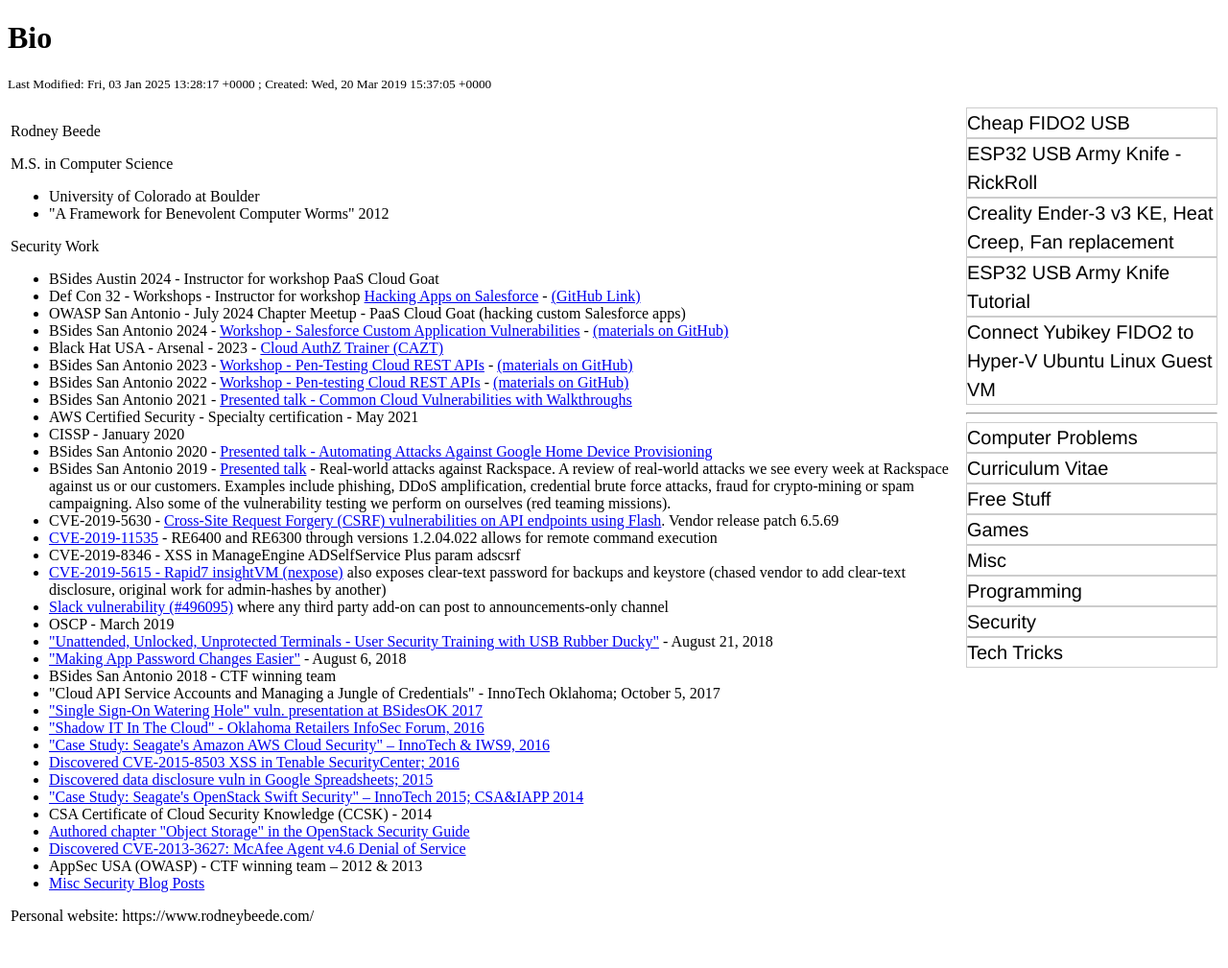
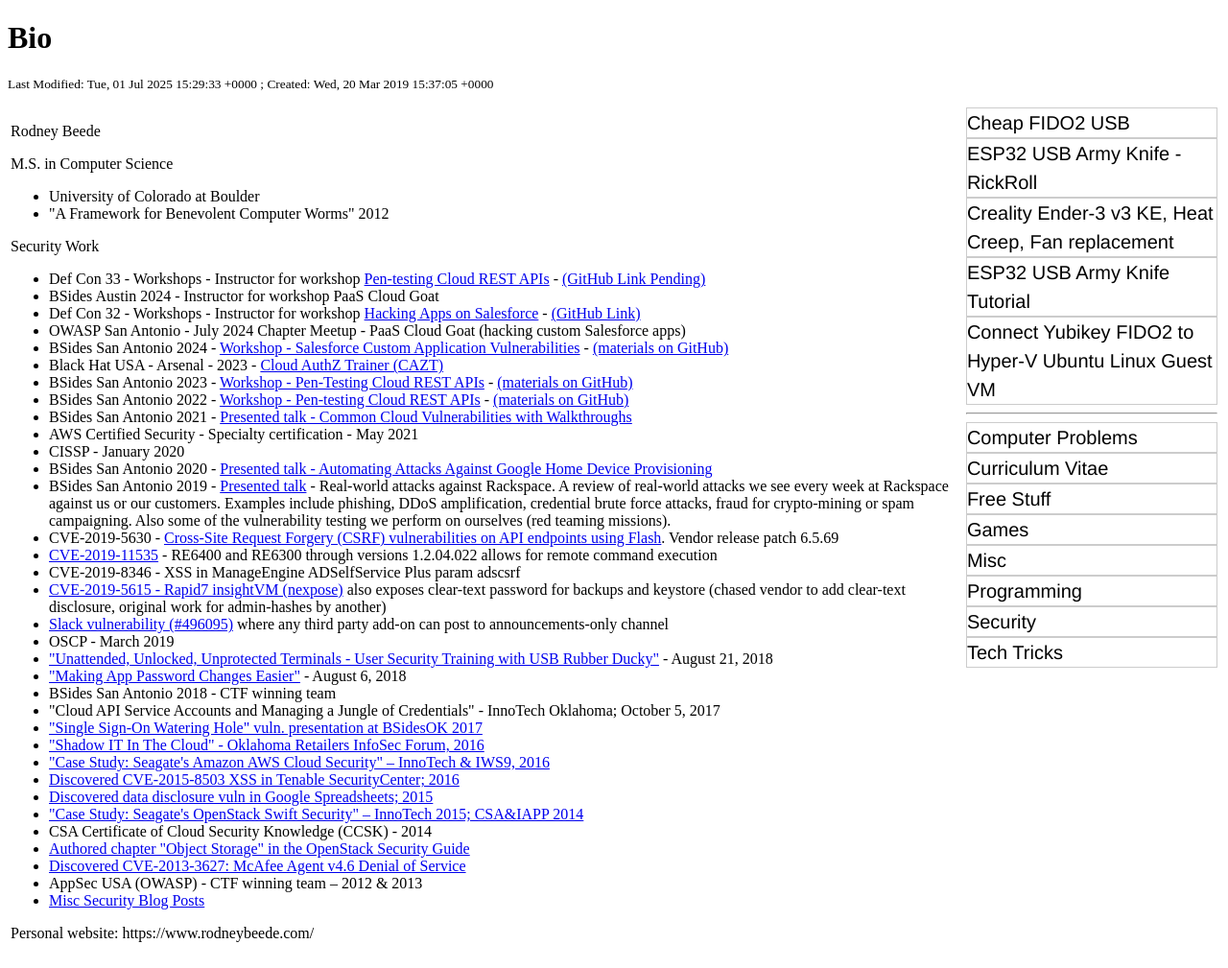
Before and after one commit to rbeede/rbeede.github.io, a Jekyll site: the page built from _posts/2020-08-26-bio.html, in a window 1280 px wide. Shown: the whole page at 96% size. Built offline with Jekyll 4.4.1, drawn with Linux system fonts in a browser that asks for light colours; some of the changed lines change nothing that is shown.

Commit message:
Added Def Con 33

```diff
--- a/_posts/2020-08-26-bio.html
+++ b/_posts/2020-08-26-bio.html
@@ -1,6 +1,6 @@
 ---
 creation_epoch: 1553096225
-lastmod_epoch: 1735910897
+lastmod_epoch: 1751383773
 categories: ['Curriculum Vitae']
 title: Bio
 ---
@@ -20,6 +20,8 @@
 <p>Security Work</p>
 
 <ul>
+<li>Def Con 33 - Workshops - Instructor for workshop <a href="https://defcon.org/html/defcon-33/dc-33-workshops.html#content_60698">Pen-testing Cloud REST APIs</a> - <a href="https://github.com/rbeede?tab=repositories">(GitHub Link Pending)</a></li>
+
 <li>BSides Austin 2024 - Instructor for workshop PaaS Cloud Goat</li>
 <li>Def Con 32 - Workshops - Instructor for workshop <a href="https://defcon.org/html/defcon-32/dc-32-workshops.html#54228">Hacking Apps on Salesforce</a> - <a href="https://github.com/Coalfire-Research/paas-cloud-goat">(GitHub Link)</a></li>
 <li>OWASP San Antonio - July 2024 Chapter Meetup - PaaS Cloud Goat (hacking custom Salesforce apps)</li>
```
